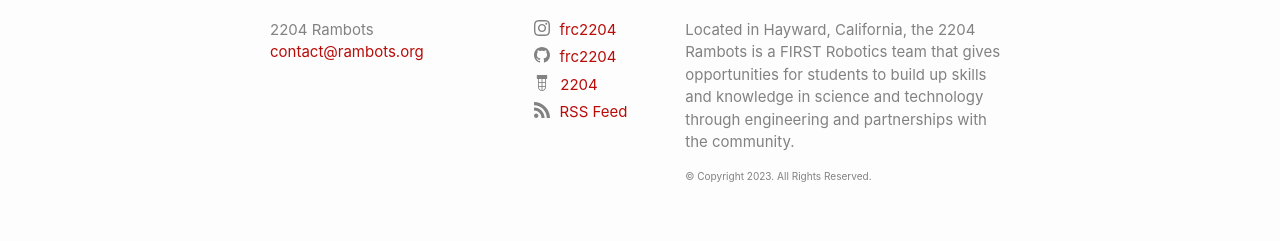
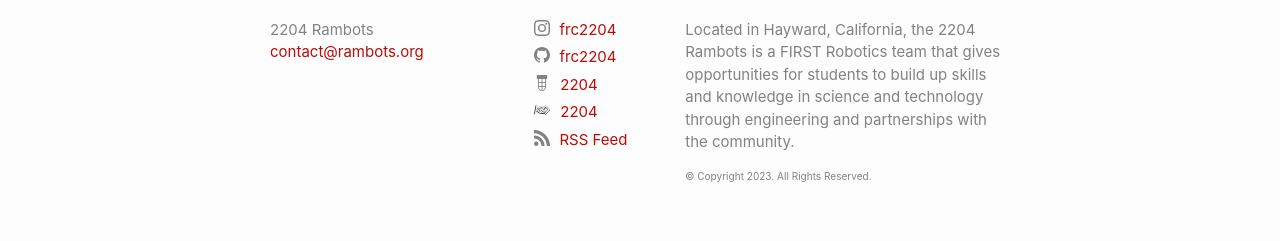
Before and after one commit to frc2204/website, a Jekyll site: the page built from index.md, in a window 1280 px wide. Shown: the part 872-1113 px from the top of the page. Built offline with Jekyll 4.4.1, drawn with Linux system fonts in a browser that asks for light colours.

Commit message:
Add FIRST social link

```diff
--- a/_config.yml
+++ b/_config.yml
@@ -34,6 +34,9 @@
 # facebook_username: RambotsTeam2204
 rss: RSS Feed
 tba: 2204
+first_num: 2204
+
+github: [metadata]
 
 member_bio_length: 100
 
--- a/_includes/social.html
+++ b/_includes/social.html
@@ -10,6 +10,7 @@
   {%- if site.twitter_username -%}<li><a href="https://www.twitter.com/{{ site.twitter_username| cgi_escape | escape }}"><svg class="svg-icon"><use xlink:href="{{ '/assets/minima-social-icons.svg#twitter' | relative_url }}"></use></svg> <span class="username">{{ site.twitter_username| escape }}</span></a></li>{%- endif -%}
   {%- if site.youtube_username -%}<li><a href="https://youtube.com/{{ site.youtube_username| cgi_escape | escape }}"><svg class="svg-icon"><use xlink:href="{{ '/assets/minima-social-icons.svg#youtube' | relative_url }}"></use></svg> <span class="username">{{ site.youtube_username| escape }}</span></a></li>{%- endif -%}
   {%- if site.googleplus_username -%}<li><a href="https://plus.google.com/{{ site.googleplus_username| escape }}"><svg class="svg-icon"><use xlink:href="{{ '/assets/minima-social-icons.svg#googleplus' | relative_url }}"></use></svg> <span class="username">{{ site.googleplus_username| escape }}</span></a></li>{%- endif -%}
-  {%- if site.tba -%}<li><a href="https://www.thebluealliance.com/team/{{ site.tba| escape }}"><img src="{{ '/assets/tba_lamp.svg' | relative_url }}" class="svg-icon"><span class="username" style="padding-left: 5px">{{ site.tba | escape }}</span></a></li>{%- endif -%}
+  {%- if site.tba -%}<li><a href="https://www.thebluealliance.com/team/{{ site.tba | escape }}"><img src="{{ '/assets/tba_lamp.svg' | relative_url }}" class="svg-icon"><span class="username" style="padding-left: 5px">{{ site.tba | escape }}</span></a></li>{%- endif -%}
+  {%- if site.first_num -%}<li><a href="https://frc-events.firstinspires.org/team/{{ site.first_num | escape }}"><img src="{{ '/assets/FIRST.svg' | relative_url }}" class="svg-icon"><span class="username" style="padding-left: 5px">{{ site.first_num | escape }}</span></a></li>{%- endif -%}
   {%- if site.rss -%}<li><a href="{{ 'feed.xml' | relative_url }}"><svg class="svg-icon"><use xlink:href="{{ '/assets/minima-social-icons.svg#rss' | relative_url }}"></use></svg> <span>{{ site.rss | escape }}</span></a></li>{%- endif -%}
 </ul>
```
Also changed, not shown: assets/FIRST.svg (added).
